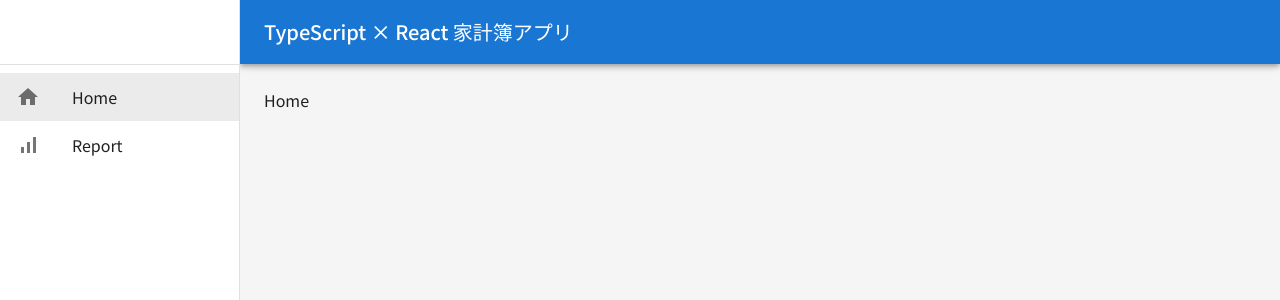
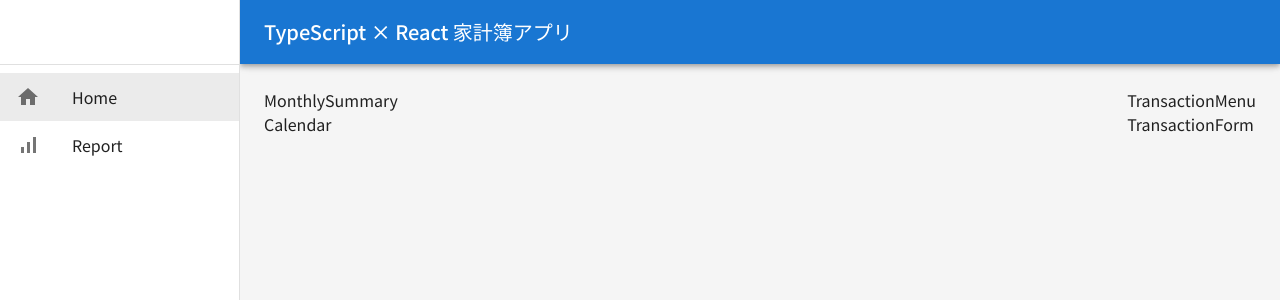
Before and after one commit to Nanae-j/react_householdbudget_app, a React (Create React App) app: page / in a window 1280 px wide. Shown: the top 300 px of the page. Built offline with nearby package versions, Linux system fonts and the light colour scheme.

Commit message:
[add]Homeに表示するコンポーネントの追加

```diff
--- /dev/null
+++ b/src/components/Calendar.tsx
@@ -0,0 +1,7 @@
+import React from 'react';
+
+const Calendar = () => {
+  return <div>Calendar</div>;
+};
+
+export default Calendar;
--- /dev/null
+++ b/src/components/MonthlySummary.tsx
@@ -0,0 +1,7 @@
+import React from 'react';
+
+const MonthlySummary = () => {
+  return <div>MonthlySummary</div>;
+};
+
+export default MonthlySummary;
--- /dev/null
+++ b/src/components/TransactionForm.tsx
@@ -0,0 +1,7 @@
+import React from 'react';
+
+const TransactionForm = () => {
+  return <div>TransactionForm</div>;
+};
+
+export default TransactionForm;
--- /dev/null
+++ b/src/components/TransactionMenu.tsx
@@ -0,0 +1,7 @@
+import React from 'react';
+
+const TransactionMenu = () => {
+  return <div>TransactionMenu</div>;
+};
+
+export default TransactionMenu;
--- a/src/pages/Home.tsx
+++ b/src/pages/Home.tsx
@@ -1,7 +1,25 @@
+import { Box } from '@mui/material';
 import React from 'react';
+import MonthlySummary from '../components/MonthlySummary';
+import Calendar from '../components/Calendar';
+import TransactionForm from '../components/TransactionForm';
+import TransactionMenu from '../components/TransactionMenu';
 
 const Home = () => {
-  return <div>Home</div>;
+  return (
+    <Box sx={{ display: 'flex' }}>
+      {/* 左側コンテンツ */}
+      <Box sx={{ flexGrow: 1 }}>
+        <MonthlySummary />
+        <Calendar />
+      </Box>
+      {/* 右側コンテンツ */}
+      <Box>
+        <TransactionMenu />
+        <TransactionForm />
+      </Box>
+    </Box>
+  );
 };
 
 export default Home;
```
